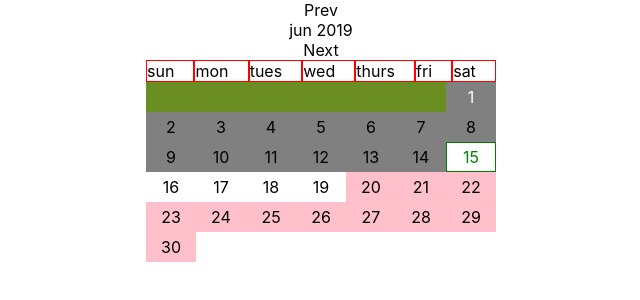
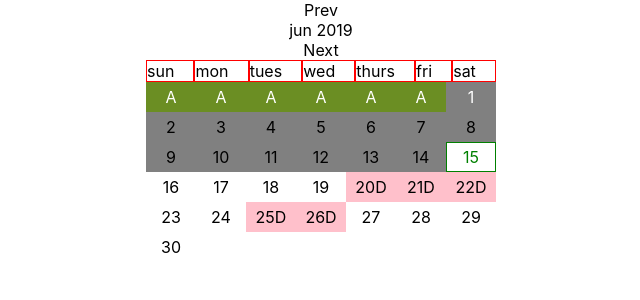
Before and after one commit to uzzol101/react-js-calender, a React (Create React App) app: page / in a window 1280 px wide. Both pictures are taken after a click on the element 490 px from the left and 97 px from the top of the page. Shown: the top 300 px of the page, without its empty margins (319-959 px from the left). Built offline with nearby package versions, Linux system fonts and the light colour scheme.

Commit message:
show enabled and disabled symbol for days enabled and disabled

```diff
--- a/src/Calender.jsx
+++ b/src/Calender.jsx
@@ -5,10 +5,10 @@ export default class Calender extends Component {
     super(props);
     this.todaysDate = new Date().getDate();
     this.today = new Date();
-    this.invalidDay1 = new Date(2019, 5, 20);
-    this.invalidDay2 = new Date(2019, 5, 29);
     this.selectedDaysMap = new Map();
     this.disabledDaysMap = new Map();
+    this.selectedDaysList = []
+    this.disabledDaysList = []
     this.state = {
       selectedDays: [this.todaysDate],
       currentMonthYear: new Date()
@@ -37,7 +37,9 @@ export default class Calender extends Component {
       currentMonthYear.getMonth(),
       0
     ).toLocaleDateString();
-    this.dateRange(new  Date(2019,5,20), new Date(2019,6,28))
+    this.dateRange(new  Date(2019,5,20), new Date(2019,5,22))
+    this.dateRange(new  Date(2019,5,25), new Date(2019,5,26))
+
     this.setState({
       selectedDays: this.todaysDate
     });
@@ -143,10 +145,10 @@ export default class Calender extends Component {
     ).toLocaleDateString();
     let daysOfSelectedMonth = this.selectedDaysMap.get(dateString);
     let disabledDaysOfMonth = this.disabledDaysMap.get(dateString);
-    let selectedDays = daysOfSelectedMonth
+    this.selectedDaysList = daysOfSelectedMonth
       ? [...daysOfSelectedMonth.values()]
       : [];
-    let disabledDays = disabledDaysOfMonth
+    this.disabledDaysList = disabledDaysOfMonth
       ? [...disabledDaysOfMonth.values()]
       : [];
     let classList = ["day"]; // default class
@@ -161,11 +163,11 @@ export default class Calender extends Component {
     }
 
     // highlight selected days
-    if (selectedDays.includes(day)) {
+    if (this.selectedDaysList.includes(day)) {
       classList.push("selected");
     }
     // highlight disabled days
-    if (disabledDays.includes(day)) {
+    if (this.disabledDaysList.includes(day)) {
       classList.push("invalid");
     }
     // disable past day's for running month
@@ -201,7 +203,8 @@ export default class Calender extends Component {
             className={this.prepareCalenderClassList(day)}
             onClick={() => this.onDaySelect(day)}
           >
-            {day}
+            {day}{this.disabledDaysList.includes(day)? <div>D</div>:  ""}
+            {this.selectedDaysList.includes(day)? <div>A</div>:  ""}
           </div>
         ))}
       </div>
```
